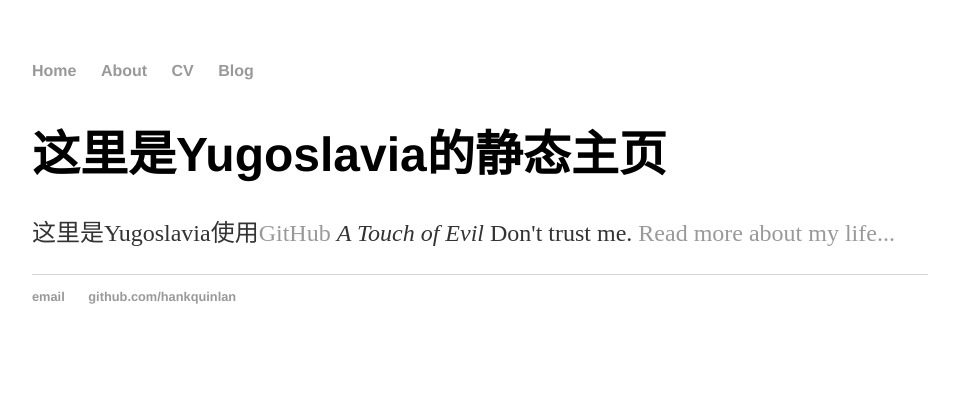
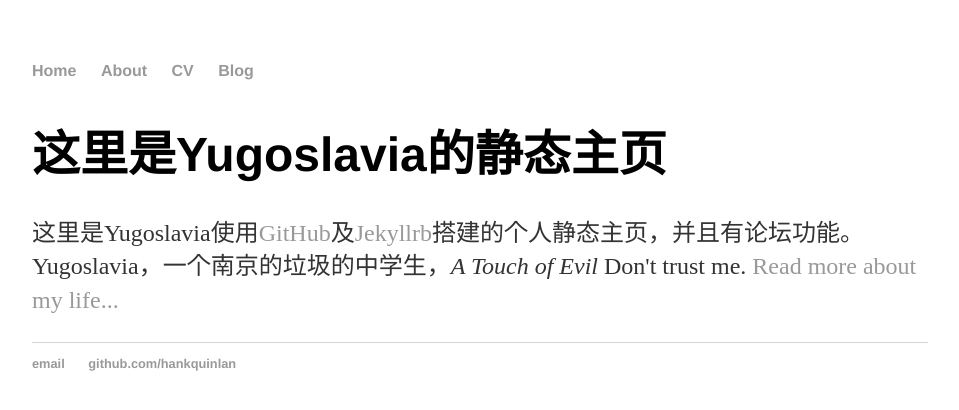
Before and after one commit to Yugoslavia36/yugoslavia36.github.io, a Jekyll site: the page built from index.html, in a window 1280 px wide. Shown: the top 410 px of the page, without its empty margins (160-1119 px from the left). Built offline with Jekyll 4.4.1, drawn with Linux system fonts in a browser that asks for light colours.

Commit message:
Update index.html

```diff
--- a/index.html
+++ b/index.html
@@ -4,5 +4,6 @@ title: Yugoslvia的静态主页
 ---
 <div class="blurb">
 	<h1>这里是Yugoslavia的静态主页</h1>
-	<p>这里是Yugoslavia使用<a href=https://github.com/>GitHub</a> <em>A Touch of Evil</em> Don't trust me. <a href="/about">Read more about my life...</a></p>
+	<p>这里是Yugoslavia使用<a href=https://github.com/>GitHub</a>及<a href=http://jekyllrb.com/>Jekyllrb</a>搭建的个人静态主页，并且有论坛功能。
+           Yugoslavia，一个南京的垃圾的中学生，<em>A Touch of Evil</em> Don't trust me. <a href="/about">Read more about my life...</a></p>
 </div><!-- /.blurb -->
```
